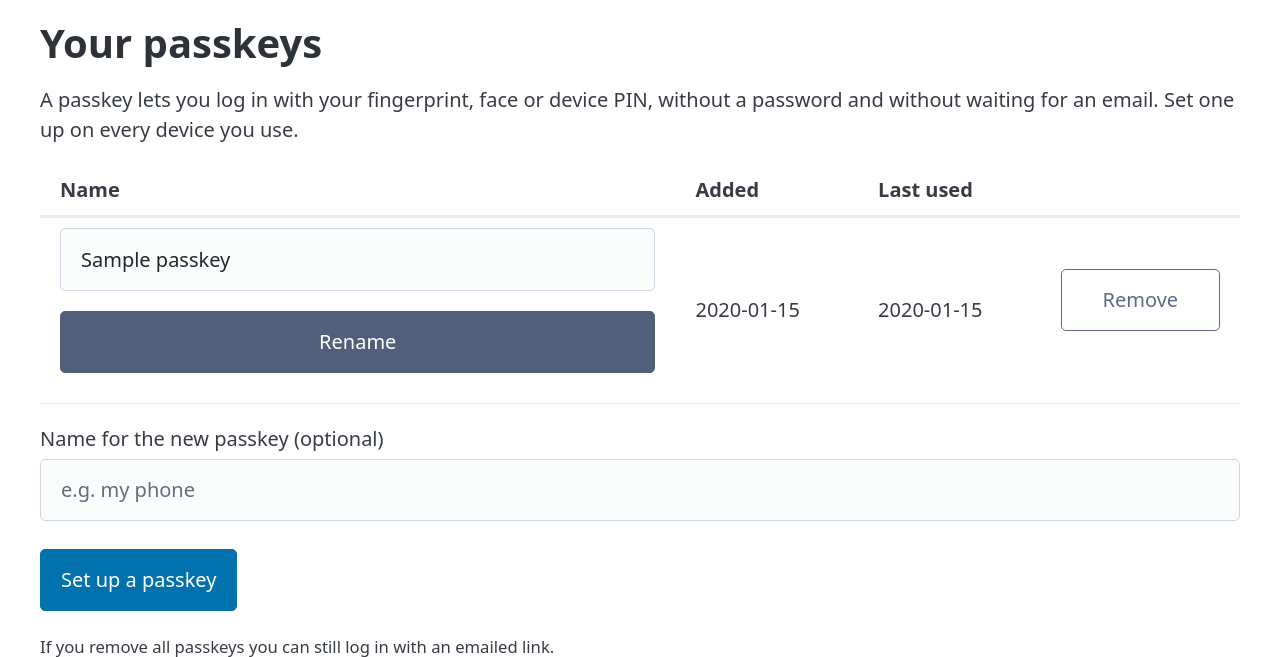
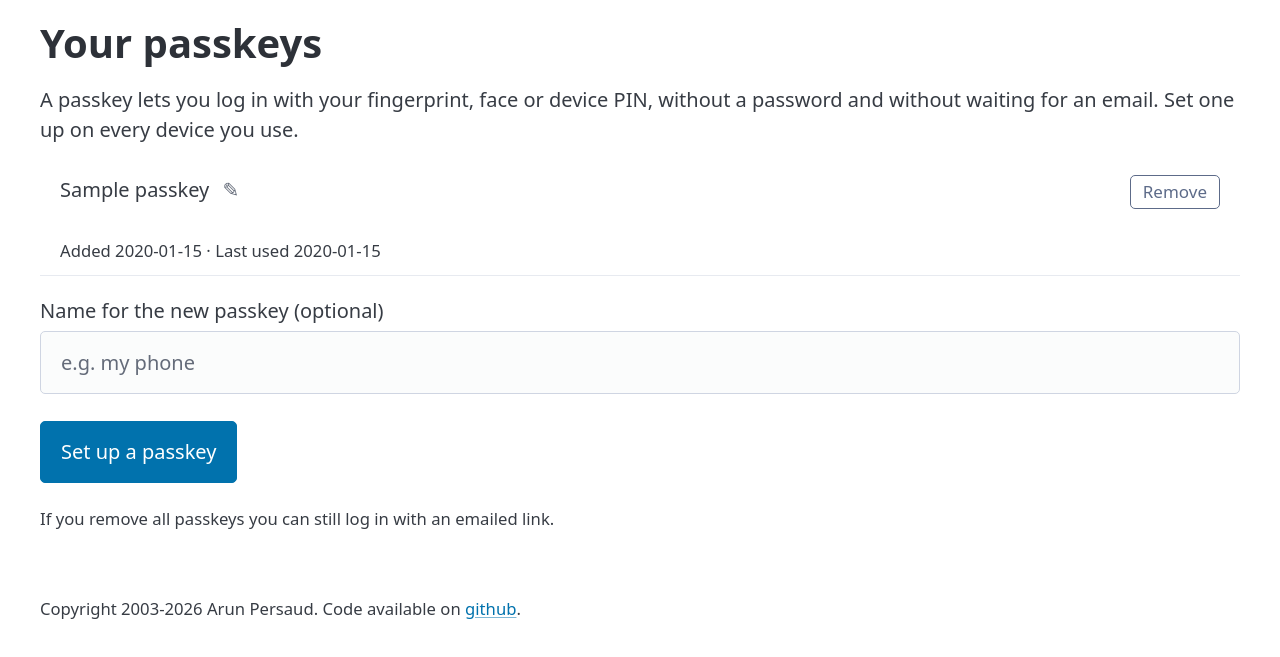
Before and after one commit to arunpersaud/e-Doko, a Flask app: template edoko/templates/passkeys.html in a window 1280 px wide. Shown: the part 110-767 px from the top of the page. After the commit the page ends 729 px from the top, so only its background shows below. Run offline with Flask 3, Linux system fonts and the light colour scheme; the template is opened without the code that fills it: most values are stand-ins (such as "Sample title", 1, 10 or a date in 2020); parts of the project's set-up code (start-up, migrations or seed data) failed here and were passed over.

Commit message:
Passkey list: small pen to rename, compact Remove, dates under the name
The name is plain text with a pen that opens the rename field (a
<details>, no JavaScript). Two columns instead of four, so the buttons
stay visible on a phone.

```diff
--- a/edoko/static/style.css
+++ b/edoko/static/style.css
@@ -2,3 +2,22 @@
 .flash { padding: 0.5rem 1rem; border-left: 4px solid var(--pico-primary); }
 form.inline { margin: 0; }
 form.inline button { margin: 0; padding: 0.25rem 0.75rem; }
+
+/* small inline "rename" pen: a <details> without Pico's accordion look */
+details.rename { display: inline; border: 0; margin: 0; padding: 0; }
+details.rename > summary {
+  display: inline;
+  width: auto;
+  padding: 0 0.4em;
+  cursor: pointer;
+  list-style: none;
+  color: var(--pico-muted-color);
+}
+details.rename > summary::after { display: none; }
+details.rename > summary:hover { color: var(--pico-primary); }
+details.rename[open] > form { display: flex; margin: 0.5rem 0 0; }
+details.rename input, details.rename button { margin-bottom: 0; }
+details.rename input { flex: 1 1 8rem; min-width: 8rem; }
+details.rename form button { flex: 0 0 auto; width: auto; padding: 0.4rem 1rem; }
+button.compact { padding: 0.15rem 0.6rem; font-size: 0.85em; margin: 0; width: auto; }
+td.end { text-align: right; vertical-align: top; }
--- a/edoko/templates/passkeys.html
+++ b/edoko/templates/passkeys.html
@@ -5,30 +5,34 @@
 <h1>{{ _("Your passkeys") }}</h1>
 <p>{{ _("A passkey lets you log in with your fingerprint, face or device PIN, without a password and without waiting for an email. Set one up on every device you use.") }}</p>
 {% if passkeys %}
+<div class="overflow-auto">
 <table>
-  <thead><tr><th>{{ _("Name") }}</th><th>{{ _("Added") }}</th><th>{{ _("Last used") }}</th><th></th></tr></thead>
-  <tbody>
+    <tbody>
   {% for p in passkeys %}
   <tr>
     <td>
-      <form method="post" action="{{ url_for('passkeys.rename', key=p.id) }}">
-        <input type="hidden" name="csrf" value="{{ csrf_token() }}">
-        <input type="text" name="name" value="{{ p.name }}" maxlength="60" aria-label="{{ _('Name') }}">
-        <button type="submit" class="secondary">{{ _("Rename") }}</button>
-      </form>
+      {{ p.name or _("(no name)") }}
+      <details class="rename">
+        <summary title="{{ _('Rename') }}" aria-label="{{ _('Rename') }}">✎</summary>
+        <form method="post" action="{{ url_for('passkeys.rename', key=p.id) }}" role="group">
+          <input type="hidden" name="csrf" value="{{ csrf_token() }}">
+          <input type="text" name="name" value="{{ p.name }}" maxlength="60" aria-label="{{ _('Name') }}">
+          <button type="submit">{{ _("Save") }}</button>
+        </form>
+      </details>
+      <br><small>{{ _("Added") }} {{ p.created_at[:10] }} · {{ _("Last used") }} {{ p.last_used_at[:10] if p.last_used_at else "–" }}</small>
     </td>
-    <td>{{ p.created_at[:10] }}</td>
-    <td>{{ p.last_used_at[:10] if p.last_used_at else "–" }}</td>
-    <td>
+    <td class="end">
       <form method="post" action="{{ url_for('passkeys.delete', key=p.id) }}">
         <input type="hidden" name="csrf" value="{{ csrf_token() }}">
-        <button type="submit" class="secondary outline">{{ _("Remove") }}</button>
+        <button type="submit" class="compact secondary outline">{{ _("Remove") }}</button>
       </form>
     </td>
   </tr>
   {% endfor %}
   </tbody>
 </table>
+</div>
 {% else %}
 <p>{{ _("You have no passkey yet.") }}</p>
 {% endif %}
```
Also changed, not shown: edoko/translations/de/LC_MESSAGES/messages.po.
